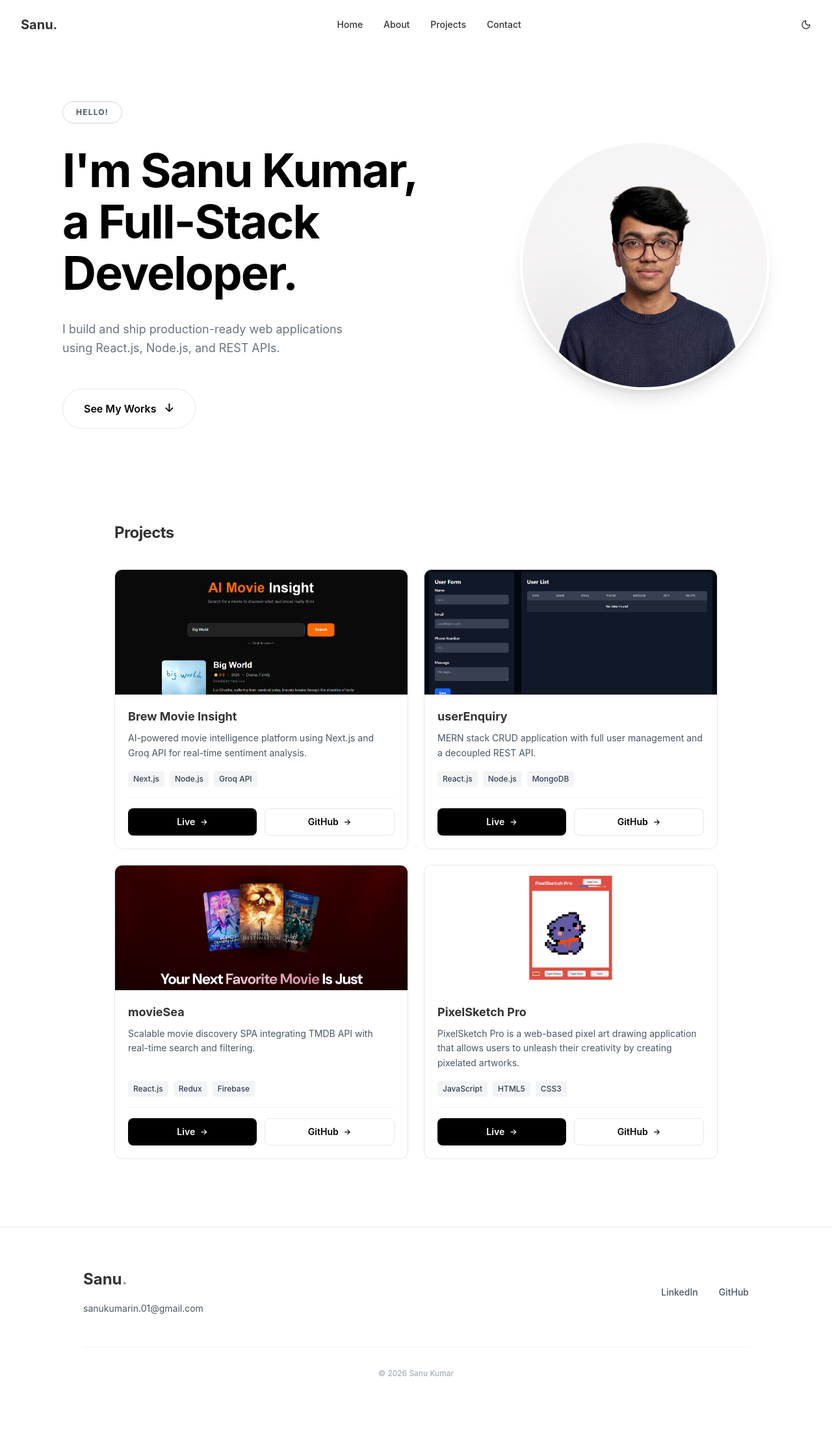
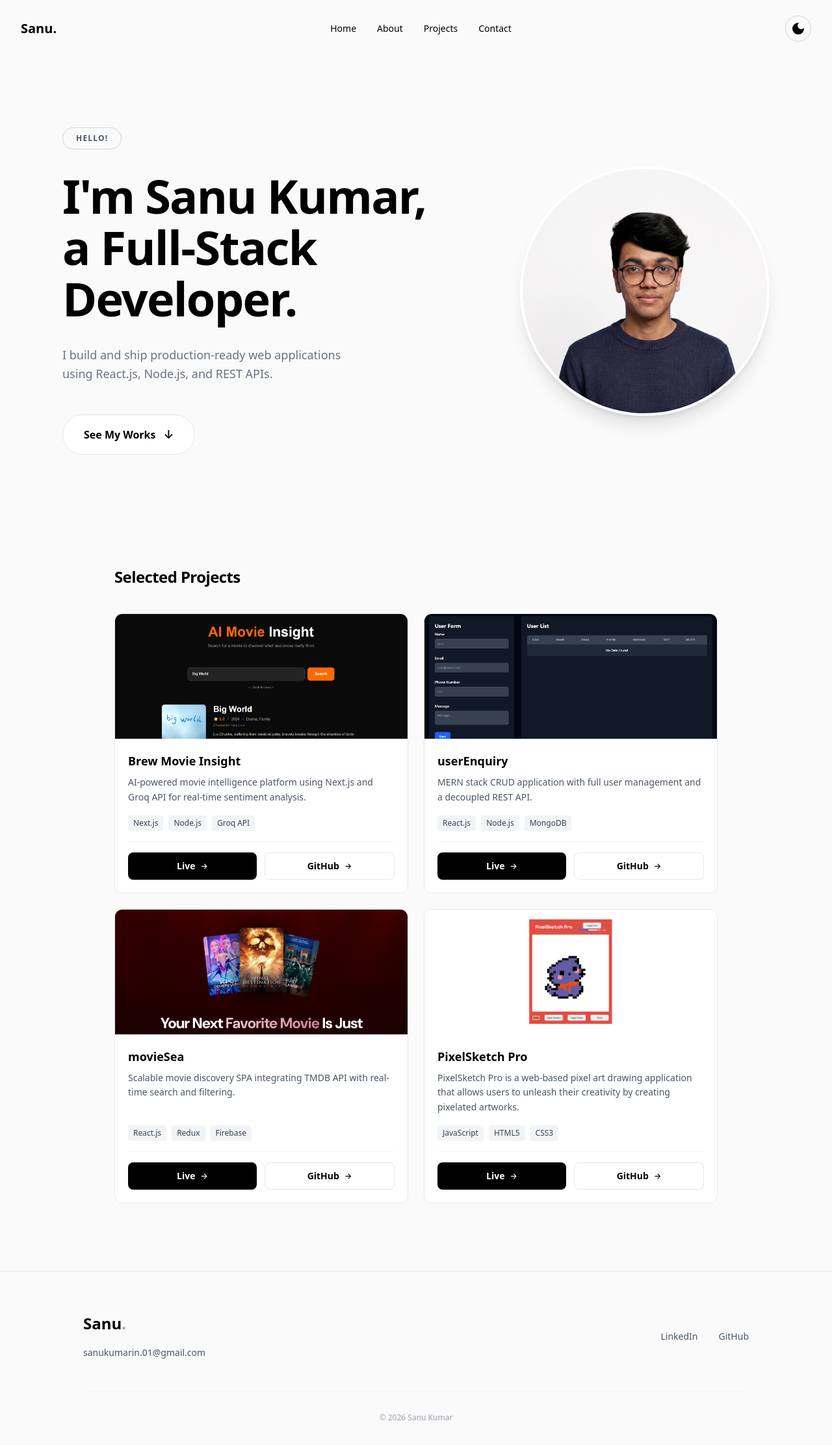
Before and after one commit to sanukumar-in/sanu-portfolio, a React (Vite) app: page / in a window 1280 px wide. Shown: the top 2224 px of the page at 65% size. Before the commit the page ends 2186 px from the top, so only its background shows below. Built offline with nearby package versions, Linux system fonts and the light colour scheme.

Commit message:
feat: add dark mode toggle

```diff
--- a/src/App.tsx
+++ b/src/App.tsx
@@ -1,16 +1,24 @@
+import { useState } from 'react';
 import { Footer } from "./components/Footer";
 import { Hero } from "./components/Hero";
 import { Navbar } from "./components/Navbar";
 import { Projects } from "./components/Projects";
 
 function App() {
+  const [darkMode, setDarkMode] = useState(false);
+
+  const toggleDarkMode = () => {
+    setDarkMode(!darkMode);
+  }
   return (
-    <div className="min-h-screen w-full">
-      <Navbar />
-      <Hero />
-      <Projects />
-      <Footer />
-    </div>
+    <main className={`min-h-screen w-full flex flex-col transition-colors duration-300 ${
+            darkMode ? 'dark bg-gray-900 text-white' : 'bg-[#FAFAFA] text-black'
+        }`}>
+            <Navbar darkMode={darkMode} toggleDarkMode={toggleDarkMode} />
+            <Hero />
+            <Projects />
+            <Footer />
+        </main>
   );
 }
 
--- a/src/components/Footer.tsx
+++ b/src/components/Footer.tsx
@@ -1,15 +1,15 @@
 export const Footer = () => {
     return (
-        <footer className="py-16 px-6 md:px-12 border-t border-gray-200 mt-10">
+        <footer className="py-16 px-6 md:px-12 border-t border-gray-200 dark:border-gray-700 mt-10">
             <div className="max-w-5xl mx-auto flex flex-col md:flex-row justify-between items-center gap-8">
 
                 <div className="text-center md:text-left">
-                    <h2 className="text-2xl font-bold mb-4">
+                    <h2 className="text-2xl font-bold mb-4 text-black dark:text-white">
                         Sanu<span className="text-gray-400">.</span>
                     </h2>
                     <a
                         href="mailto:sanukumarin.01@gmail.com"
-                        className="text-gray-600 hover:text-black transition text-sm"
+                        className="text-gray-600 dark:text-gray-400 hover:text-black dark:hover:text-white transition text-sm"
                     >
                         sanukumarin.01@gmail.com
                     </a>
@@ -20,7 +20,7 @@ export const Footer = () => {
                         href="https://linkedin.com/in/sanukumar-in"
                         target="_blank"
                         rel="noopener noreferrer"
-                        className="text-sm font-medium text-gray-600 hover:text-black transition"
+                        className="text-sm font-medium text-gray-600 dark:text-gray-400 hover:text-black dark:hover:text-white transition"
                     >
                         LinkedIn
                     </a>
@@ -28,15 +28,15 @@ export const Footer = () => {
                         href="https://github.com/sanukumar-in"
                         target="_blank"
                         rel="noopener noreferrer"
-                        className="text-sm font-medium text-gray-600 hover:text-black transition"
+                        className="text-sm font-medium text-gray-600 dark:text-gray-400 hover:text-black dark:hover:text-white transition"
                     >
                         GitHub
                     </a>
                 </div>
             </div>
 
-            <div className="max-w-5xl mx-auto mt-12 pt-8 border-t border-gray-100 text-center">
-                <p className="text-xs text-gray-400">
+            <div className="max-w-5xl mx-auto mt-12 pt-8 border-t border-gray-100 dark:border-gray-800 text-center">
+                <p className="text-xs text-gray-400 dark:text-gray-500">
                     © 2026 Sanu Kumar
                 </p>
             </div>
--- a/src/components/Hero.tsx
+++ b/src/components/Hero.tsx
@@ -2,24 +2,28 @@ import profileImg from '../assets/profile.jpg';
 
 export const Hero = () => {
     return (
-        <section className="min-h-[70vh] flex flex-col md:flex-row items-center justify-between px-6 md:px-12 lg:px-24 max-w-7xl mx-auto gap-12 py-20">
+        <section className="min-h-[90vh] flex flex-col md:flex-row items-center justify-between px-6 md:px-12 lg:px-24 max-w-7xl mx-auto gap-12 py-20">
+
             <div className="flex-[1.2] text-center md:text-left">
+
                 <div className="mb-8">
-                    <span className="inline-block px-5 py-2 border border-gray-300 rounded-full text-xs font-bold tracking-widest uppercase text-gray-600">
+                    <span className="inline-block px-5 py-2 border border-gray-300 dark:border-gray-600 rounded-full text-xs font-bold tracking-widest uppercase text-gray-600 dark:text-gray-300">
                         HELLO!
                     </span>
                 </div>
-                <h1 className="text-5xl md:text-6xl lg:text-7xl font-bold mb-8 leading-[1.1] tracking-tight text-black">
+
+                <h1 className="text-5xl md:text-6xl lg:text-7xl font-bold mb-8 leading-[1.1] tracking-tight text-black dark:text-white">
                     I'm Sanu Kumar,<br />
                     a Full-Stack Developer.
                 </h1>
 
-                <p className="text-lg text-gray-500 mb-12 max-w-md mx-auto md:mx-0 leading-relaxed">
+                <p className="text-lg text-gray-500 dark:text-gray-400 mb-12 max-w-md mx-auto md:mx-0 leading-relaxed">
                     I build and ship production-ready web applications using React.js, Node.js, and REST APIs.
                 </p>
+
                 <a
                     href="#projects"
-                    className="inline-flex items-center gap-3 px-8 py-4 bg-white border border-gray-200 rounded-full text-base font-semibold text-black hover:shadow-lg transition-all duration-300"
+                    className="inline-flex items-center gap-3 px-8 py-4 bg-white dark:bg-black border border-gray-200 dark:border-gray-700 rounded-full text-base font-semibold text-black dark:text-white hover:shadow-lg transition-all duration-300"
                 >
                     See My Works
                     <span className="text-lg">↓</span>
@@ -30,7 +34,7 @@ export const Hero = () => {
                 <img
                     src={profileImg}
                     alt="Sanu Kumar"
-                    className="w-64 h-64 md:w-[24rem] md:h-[24rem] object-cover rounded-full border-4 border-white shadow-xl"
+                    className="w-64 h-64 md:w-[24rem] md:h-[24rem] object-cover rounded-full border-4 border-white dark:border-gray-800 shadow-xl"
                 />
             </div>
 
--- a/src/components/Navbar.tsx
+++ b/src/components/Navbar.tsx
@@ -2,6 +2,12 @@ interface NavLink {
     name: string;
     href: string;
 }
+
+interface NavbarProps {
+    darkMode: boolean;
+    toggleDarkMode: () => void;
+}
+
 
 const navLinks: NavLink[] = [
     { name: 'Home', href: '/' },
@@ -10,7 +16,7 @@ const navLinks: NavLink[] = [
     { name: 'Contact', href: '/contact' },
 ]
 
-export const Navbar = () => {
+export const Navbar = ({ darkMode, toggleDarkMode }: NavbarProps) => {
     return (
         <nav className="w-full px-8 py-6 flex justify-between items-center">
             <div className="text-xl font-bold">
@@ -28,7 +34,12 @@ export const Navbar = () => {
             </ul>
 
             <div>
-                <svg xmlns="http://www.w3.org/2000/svg" width="16" height="16" viewBox="0 0 24 24" fill="none" stroke="currentColor"><path fill="none" stroke="currentColor" stroke-linecap="round" stroke-linejoin="round" stroke-width="2" d="M20.985 12.486a9 9 0 1 1-9.473-9.472c.405-.022.617.46.402.803a6 6 0 0 0 8.268 8.268c.344-.215.825-.004.803.401"/></svg>
+                <button
+                onClick={toggleDarkMode}
+                className="w-10 h-10 flex items-center justify-center rounded-full border border-gray-300 dark:border-gray-600 dark:hover:bg-gray-800 transition"
+            >
+                {darkMode ? <svg xmlns="http://www.w3.org/2000/svg" width="24" height="24" viewBox="0 0 24 24"><path fill="currentColor" d="M12 17q-2.075 0-3.537-1.463T7 12t1.463-3.537T12 7t3.538 1.463T17 12t-1.463 3.538T12 17m-7-4H1v-2h4zm18 0h-4v-2h4zM11 5V1h2v4zm0 18v-4h2v4zM6.4 7.75L3.875 5.325L5.3 3.85l2.4 2.5zm12.3 12.4l-2.425-2.525L17.6 16.25l2.525 2.425zM16.25 6.4l2.425-2.525L20.15 5.3l-2.5 2.4zM3.85 18.7l2.525-2.425L7.75 17.6l-2.425 2.525z"/></svg> : <svg xmlns="http://www.w3.org/2000/svg" width="24" height="24" viewBox="0 0 24 24"><path fill="currentColor" d="M12 21q-3.75 0-6.375-2.625T3 12t2.625-6.375T12 3q.35 0 .688.025t.662.075q-1.025.725-1.638 1.888T11.1 7.5q0 2.25 1.575 3.825T16.5 12.9q1.375 0 2.525-.613T20.9 10.65q.05.325.075.662T21 12q0 3.75-2.625 6.375T12 21"/></svg>}
+            </button>
             </div>
         </nav>
     )
--- a/src/components/Projects.tsx
+++ b/src/components/Projects.tsx
@@ -51,15 +51,15 @@ export const Projects = () => {
     return (
         <section id="projects" className="py-16 px-6 md:px-12 max-w-5xl mx-auto">
 
-            <h2 className="text-2xl font-bold mb-10 tracking-tight">
-                Projects
+            <h2 className="text-2xl font-bold mb-10 tracking-tight text-black dark:text-white">
+                Selected Projects
             </h2>
 
             <div className="grid grid-cols-1 md:grid-cols-2 gap-6">
                 {projects.map((project) => (
-                    <div key={project.title} className="group flex flex-col bg-white border border-gray-200 rounded-xl overflow-hidden hover:shadow-lg transition-all duration-300">
+                    <div key={project.title} className="group flex flex-col bg-white dark:bg-gray-800 border border-gray-200 dark:border-gray-700 rounded-xl overflow-hidden hover:shadow-lg transition-all duration-300">
 
-                        <div className="w-full h-48 overflow-hidden bg-gray-50">
+                        <div className="w-full h-48 overflow-hidden bg-gray-50 dark:bg-gray-900">
                             <img
                                 src={project.image}
                                 alt={project.title}
@@ -68,25 +68,25 @@ export const Projects = () => {
                         </div>
 
                         <div className="p-5 flex flex-col flex-1">
-                            <h3 className="text-lg font-bold mb-2">{project.title}</h3>
-                            <p className="text-sm text-gray-600 leading-relaxed mb-4 flex-1">
+                            <h3 className="text-lg font-bold mb-2 text-black dark:text-white">{project.title}</h3>
+                            <p className="text-sm text-gray-600 dark:text-gray-400 leading-relaxed mb-4 flex-1">
                                 {project.description}
                             </p>
 
                             <div className="flex flex-wrap gap-2 mb-4">
                                 {project.tech.map((t) => (
-                                    <span key={t} className="text-xs px-2 py-1 bg-gray-100 rounded text-gray-700 font-medium">
+                                    <span key={t} className="text-xs px-2 py-1 bg-gray-100 dark:bg-gray-700 text-gray-700 dark:text-gray-300 rounded font-medium">
                                         {t}
                                     </span>
                                 ))}
                             </div>
 
-                            <div className="flex gap-3 pt-4 border-t border-gray-100">
+                            <div className="flex gap-3 pt-4 border-t border-gray-100 dark:border-gray-700">
                                 <a
                                     href={project.liveUrl}
                                     target="_blank"
                                     rel="noopener noreferrer"
-                                    className="flex-1 text-center text-sm font-semibold px-4 py-2.5 bg-black text-white rounded-lg hover:bg-gray-800 hover:scale-[1.02] transition-all duration-300 flex items-center justify-center gap-2"
+                                    className="flex-1 text-center text-sm font-semibold px-4 py-2.5 bg-black text-white dark:bg-white dark:text-black rounded-lg hover:opacity-90 hover:scale-[1.02] transition-all duration-300 flex items-center justify-center gap-2"
                                 >
                                     Live <span className="text-xs">→</span>
                                 </a>
@@ -94,7 +94,7 @@ export const Projects = () => {
                                     href={project.githubUrl}
                                     target="_blank"
                                     rel="noopener noreferrer"
-                                    className="flex-1 text-center text-sm font-semibold px-4 py-2.5 bg-white border border-gray-200 text-black rounded-lg hover:bg-gray-50 hover:border-gray-300 hover:scale-[1.02] transition-all duration-300 flex items-center justify-center gap-2"
+                                    className="flex-1 text-center text-sm font-semibold px-4 py-2.5 bg-white dark:bg-gray-800 border border-gray-200 dark:border-gray-600 text-black dark:text-white rounded-lg hover:opacity-90 hover:scale-[1.02] transition-all duration-300 flex items-center justify-center gap-2"
                                 >
                                     GitHub <span className="text-xs">→</span>
                                 </a>
--- a/src/index.css
+++ b/src/index.css
@@ -1,8 +1,9 @@
 @import "tailwindcss";
 
+@custom-variant dark (&:where(.dark, .dark *));
+
 body {
-  background-color: #ffffff;
-  color: #333333;
+  font-family: system-ui, -apple-system, sans-serif;
   margin: 0;
   padding: 0;
 }
```
